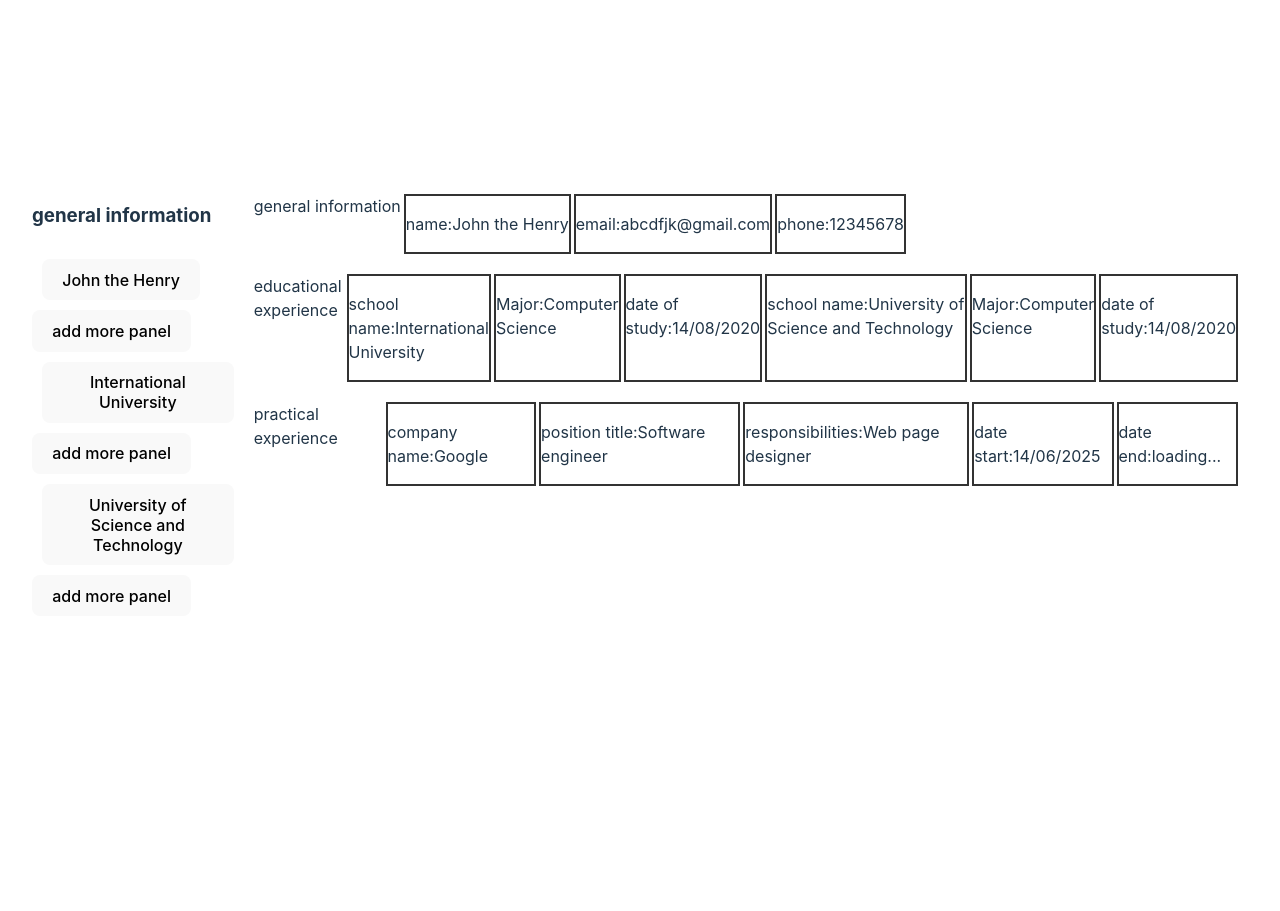
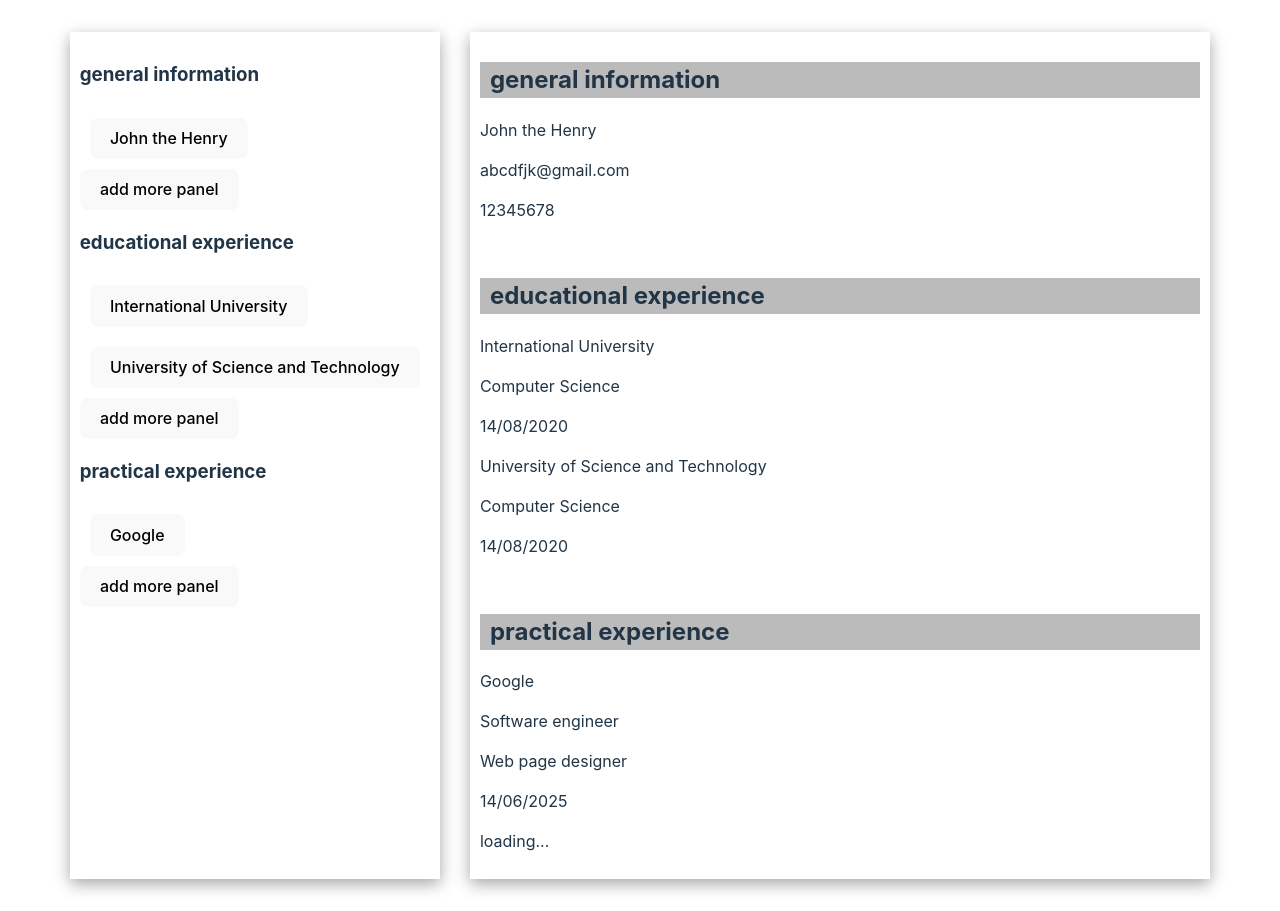
Before and after one commit to phuongle841/project-CV-Application, a React (Vite) app: page / in a window 1280 px wide. Before the commit the page ends 800 px from the top, so only its background shows below. Built offline with nearby package versions, Linux system fonts and the light colour scheme.

Commit message:
Working: UI Question: where delete button

```diff
--- a/src/App.css
+++ b/src/App.css
@@ -4,15 +4,29 @@
   padding: 2rem;
 }
 #container {
+  display: grid;
+  grid-template-columns: 1fr 2fr;
+  gap: 30px;
+}
+#modifyPanel {
+  padding: 10px;
   display: flex;
+  flex-direction: column;
+  align-items: flex-start;
+  box-shadow: rgba(0, 0, 0, 0.35) 0px 5px 15px;
 }
 .section {
+  padding: 10px;
+}
+.title {
+  padding-left: 10px;
+  padding-right: 10px;
+  background-color: #bbb;
+}
+#displayPanel {
   display: flex;
-  padding: 10px;
-  gap: 3px;
-}
-.section > div {
-  border: 2px solid #333;
+  flex-direction: column;
+  box-shadow: rgba(0, 0, 0, 0.35) 0px 5px 15px;
 }
 .logo {
   height: 6em;
--- a/src/App.jsx
+++ b/src/App.jsx
@@ -5,27 +5,25 @@ import "./App.css";
 import CustomSection from "./components/CustomSection";
 
 function App() {
-  const [structure, setStructure] = useState(Structure);
+  const [structures, setStructure] = useState(Structure);
   return (
     <div id="container">
-      <div>
-        <h3>{Structure[0].title}</h3>
-        <CustomSection
-          list={Structure[0].content}
-          structure={structure}
-          setStructure={setStructure}
-          parentIndex={0}
-        ></CustomSection>
-        <CustomSection
-          list={Structure[1].content}
-          structure={structure}
-          setStructure={setStructure}
-          parentIndex={1}
-        ></CustomSection>
+      <div id="modifyPanel">
+        {structures.map((structure, id) => (
+          <div key={id}>
+            <h3>{structure.title}</h3>
+            <CustomSection
+              list={structures[id].content}
+              structure={structures}
+              setStructure={setStructure}
+              parentIndex={id}
+            ></CustomSection>
+          </div>
+        ))}
       </div>
 
-      <div>
-        <DisplayStructure structure={structure}></DisplayStructure>
+      <div key={crypto.randomUUID()} id="displayPanel">
+        <DisplayStructure structure={structures}></DisplayStructure>
       </div>
     </div>
   );
@@ -33,25 +31,20 @@ function App() {
 
 function DisplayStructure({ structure }) {
   return (
-    <div>
+    <>
       {structure.map((section, index) => {
-        return (
-          <div key={index}>
-            <DisplayPanel section={section}></DisplayPanel>
-          </div>
-        );
+        return <DisplayPanel section={section} key={index}></DisplayPanel>;
       })}
-    </div>
+    </>
   );
 }
 
 function DisplayPanel({ section }) {
   return (
     <div className="section">
-      {section.title}
+      <h2 className="title">{section.title}</h2>
       {Object.keys(section.content).map((panel, j) => {
         const contents = section.content[j];
-
         return <DisplayContents contents={contents} key={j}></DisplayContents>;
       })}
     </div>
@@ -59,18 +52,12 @@ function DisplayPanel({ section }) {
 }
 
 function DisplayContents({ contents }) {
-  console.log(contents);
-
   return (
-    <>
+    <div className="content">
       {Object.keys(contents).map((content, id) => (
-        <div key={id}>
-          <p>
-            {content}:{contents[content]}
-          </p>
-        </div>
+        <p key={id}>{contents[content]}</p>
       ))}
-    </>
+    </div>
   );
 }
 
--- a/src/components/AddPanel.jsx
+++ b/src/components/AddPanel.jsx
@@ -6,11 +6,13 @@ export default function AddPanel({ defaultData, hook, onChangeStructure }) {
     defaultData.push(newObject);
     const newData = [...defaultData];
     hook(newData);
+    console.log(newData);
+
     onChangeStructure(newData);
 
     function whiteningNewObject(newObject) {
       Object.keys(newObject).map((attribute) => {
-        newObject[attribute] = "new data";
+        newObject[attribute] = "...";
       });
     }
   }
--- a/src/components/CustomSection.jsx
+++ b/src/components/CustomSection.jsx
@@ -29,16 +29,16 @@ export default function CustomSection({
                 hook={setDefaultData}
                 onChangeStructure={onChangeStructure}
               ></ModifyPanel>
-              <AddPanel
-                defaultData={defaultData}
-                hook={setDefaultData}
-                onChangeStructure={onChangeStructure}
-                parentIndex={parentIndex}
-              ></AddPanel>
             </div>
           </div>
         );
       })}
+      <AddPanel
+        defaultData={defaultData}
+        hook={setDefaultData}
+        onChangeStructure={onChangeStructure}
+        parentIndex={parentIndex}
+      ></AddPanel>
     </div>
   );
 }
--- a/src/components/ModifyPanel.jsx
+++ b/src/components/ModifyPanel.jsx
@@ -24,13 +24,13 @@ export default function ModifyPanel({
           };
           const newData = [...defaultData.toSpliced(childId, 1, newObject)];
           hook(newData);
+          onChangeStructure(newData);
         }
         function handleInput(e) {
           swapContentCurrentChild(e.target.value);
         }
         function handleSave() {
           setConstData(defaultData);
-          onChangeStructure();
           setIsActive(false);
         }
         function handleCancel() {
@@ -39,7 +39,7 @@ export default function ModifyPanel({
         }
 
         return (
-          <div key={id}>
+          <div key={id} className="modifySection">
             {id === 0 && !isActive && (
               <button onClick={handleActive}>{`${contents[content]}`}</button>
             )}
```
